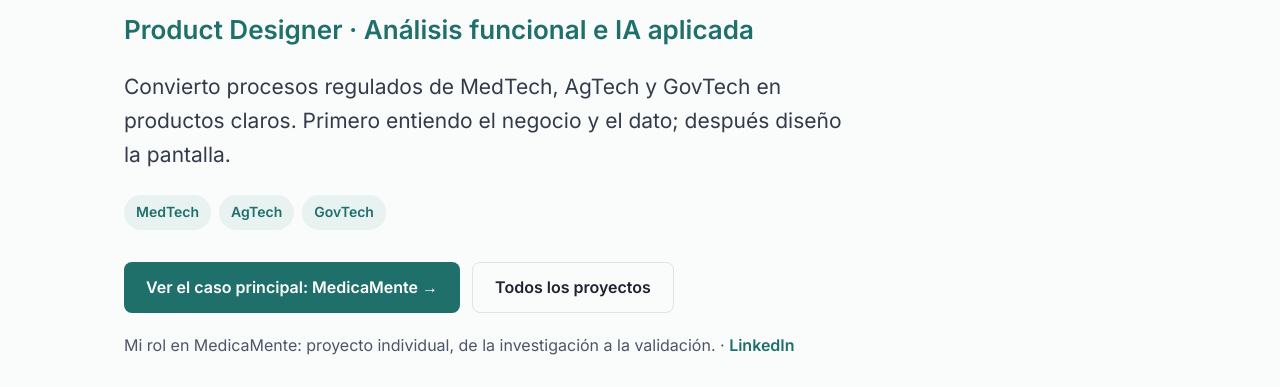
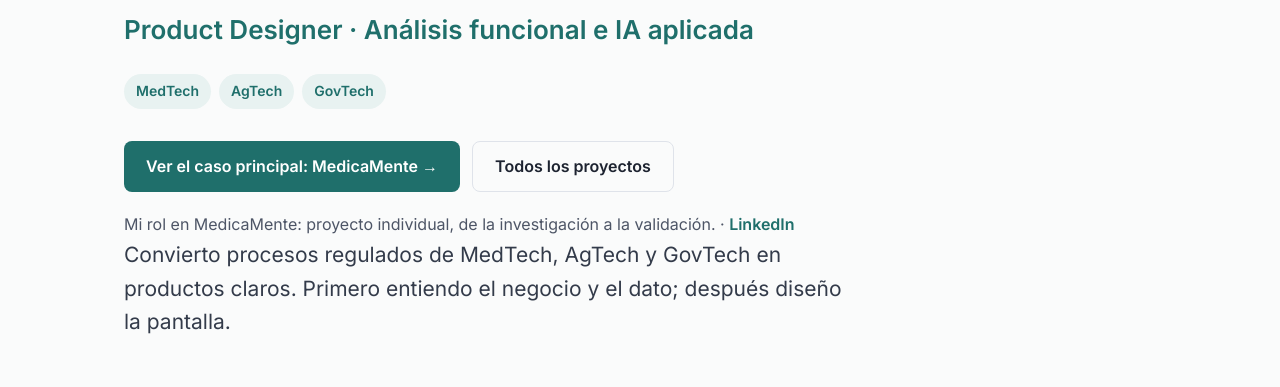
Before and after one commit to rsalvia/rsalvia.github.io, a plain HTML site: page index.html in a window 1280 px wide. Shown: the part 413-800 px from the top of the page. Drawn offline with Linux system fonts and the light colour scheme.

Commit message:
Home: sectores y botón al caso principal arriba (prueba de 5 segundos)

```diff
--- a/index.html
+++ b/index.html
@@ -9,11 +9,11 @@
 <p class="eyebrow">Hola, soy Romina.</p>
 <h1 class="story"><span>Detrás de cada proyecto hay reglas que nadie debería tener que entender.</span> <span>Durante más de 15 años las traduje a especificaciones para equipos de desarrollo.</span> <span>Hoy diseño para que la gente las atraviese sin notarlo.</span></h1>
 <p class="role">Product Designer · Análisis funcional e IA aplicada</p>
-<p class="lead">Convierto procesos regulados de MedTech, AgTech y GovTech en productos claros. Primero entiendo el negocio y el dato; después diseño la pantalla.</p>
 <div class="tags"><span class="tag">MedTech</span><span class="tag">AgTech</span><span class="tag">GovTech</span></div>
 <div class="btns"><a class="btn btn-primary btn-case" href="proyectos/medicamente.html">Ver el caso principal: MedicaMente →</a><a class="btn btn-ghost" href="proyectos/index.html">Todos los proyectos</a></div>
 <p class="hero-case">Mi rol en MedicaMente: proyecto individual, de la investigación a la validación. · <a href="https://www.linkedin.com/in/rominasalvia" target="_blank" rel="noopener">LinkedIn</a></p>
-</div></section>
+
+<p class="lead">Convierto procesos regulados de MedTech, AgTech y GovTech en productos claros. Primero entiendo el negocio y el dato; después diseño la pantalla.</p></div></section>
 
 <section><div class="wrap">
 <p class="eyebrow">Caso principal</p>
```
